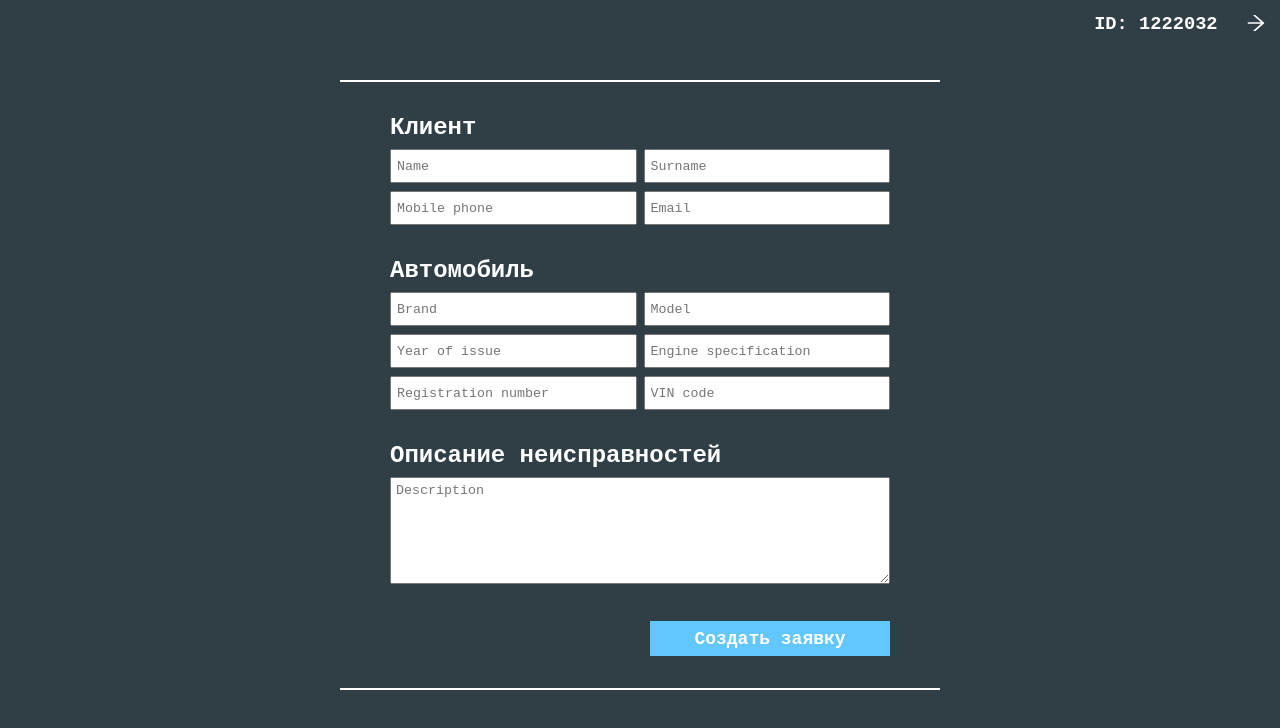
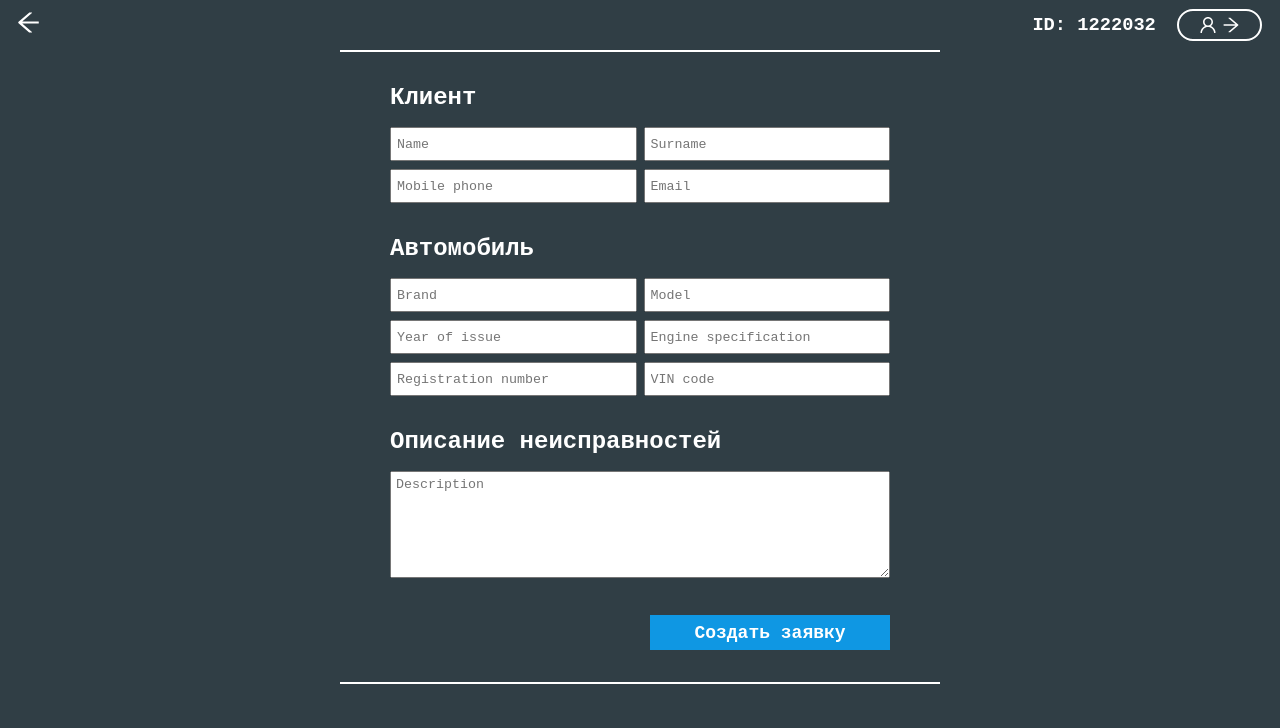
Before and after one commit to amIAqua/acrm, a React (Create React App) app: page / in a window 1280 px wide. Both pictures are taken after a click on the element "Создать заявку". Shown: the top 728 px of the page. Built offline with nearby package versions, Linux system fonts and the light colour scheme.

Commit message:
navbar arrow back, login/logout

```diff
--- a/src/pages/create-application/styled.ts
+++ b/src/pages/create-application/styled.ts
@@ -4,5 +4,4 @@ export const CreateApplicationFormContainer = styled.div`
   display: flex;
   justify-content: center;
   margin: 0px auto;
-  margin-top: 30px;
 `
--- a/src/styles/colors.ts
+++ b/src/styles/colors.ts
@@ -1,3 +1,3 @@
 export const $dark_gray = '#303E45'
-export const $light_blue = '#62C6FF'
-export const $dark_blue = '#0F97E3'
+export const $light_blue = '#0F97E3'
+export const $dark_blue = '#0073B4'
--- a/src/ui/add-application-form/styled.ts
+++ b/src/ui/add-application-form/styled.ts
@@ -15,7 +15,7 @@ export const Form = styled.form`
 
 export const ClientSection = styled.div`
   h2 {
-    margin-bottom: 0.5rem;
+    margin-bottom: 1rem;
     color: #fff;
   }
 
@@ -24,7 +24,7 @@ export const ClientSection = styled.div`
 
 export const VehicleSection = styled.div`
   h2 {
-    margin-bottom: 0.5rem;
+    margin-bottom: 1rem;
     color: #fff;
   }
   margin-bottom: 2rem;
@@ -32,7 +32,7 @@ export const VehicleSection = styled.div`
 
 export const IssuesSection = styled.div`
   h2 {
-    margin-bottom: 0.5rem;
+    margin-bottom: 1rem;
     color: #fff;
   }
   margin-bottom: 2rem;
--- a/src/ui/navbar/index.tsx
+++ b/src/ui/navbar/index.tsx
@@ -1,15 +1,39 @@
 import { FC } from 'react'
-import { AuthArrow, AuthenticationSection, StyledNavbar, User } from './styled'
-import { ArrowRightOutlined } from '@ant-design/icons'
+import {
+  AuthBordered,
+  AuthenticationSection,
+  StyledNavbar,
+  User,
+  BackArrow,
+} from './styled'
+import {
+  ArrowRightOutlined,
+  ArrowLeftOutlined,
+  UserOutlined,
+} from '@ant-design/icons'
+import { useHistory } from 'react-router'
 
 export const Navbar: FC = () => {
+  const history = useHistory()
+
+  const goBackArrow = () =>
+    history.location.pathname !== '/' ? (
+      <BackArrow onClick={() => history.goBack()}>
+        <ArrowLeftOutlined style={{ cursor: 'pointer', marginLeft: '1rem' }} />
+      </BackArrow>
+    ) : (
+      <div />
+    )
+
   return (
     <StyledNavbar>
+      {goBackArrow()}
       <AuthenticationSection>
         <User>ID: 1222032</User>
-        <AuthArrow>
-          <ArrowRightOutlined />
-        </AuthArrow>
+        <AuthBordered>
+          <UserOutlined />
+          <ArrowRightOutlined style={{ marginLeft: '5px' }} />
+        </AuthBordered>
       </AuthenticationSection>
     </StyledNavbar>
   )
--- a/src/ui/navbar/styled.ts
+++ b/src/ui/navbar/styled.ts
@@ -1,25 +1,52 @@
 import styled from 'styled-components'
+import { $dark_blue } from '../../styles/colors'
 
 export const StyledNavbar = styled.div`
   display: flex;
   align-items: center;
-  justify-content: flex-end;
+  justify-content: space-between;
   height: 50px;
   width: 100%;
   background: transparrent;
 `
 
 export const AuthenticationSection = styled.div`
-  width: 200px;
+  width: 250px;
   display: flex;
+  align-items: center;
   justify-content: space-around;
 `
 
-export const AuthArrow = styled.div`
+export const AuthBordered = styled.div`
   color: #fff;
-  font-size: 20px;
+  font-size: 18px;
+  display: flex;
+  cursor: pointer;
+  border: 2px solid #fff;
+  border-radius: 1rem;
+  align-items: center;
+  padding: 5px 20px;
+
+  &:nth-child(1n) {
+    margin-left: 1rem;
+    margin-right: 1rem;
+  }
+
+  &:hover {
+    border: 2px solid ${$dark_blue};
+    background: ${$dark_blue};
+  }
 `
 
 export const User = styled.h3`
   color: #fff;
 `
+
+export const BackArrow = styled.div`
+  color: #fff;
+  font-size: 25px;
+
+  &:nth-child(1n):hover {
+    color: ${$dark_blue};
+  }
+`
```
